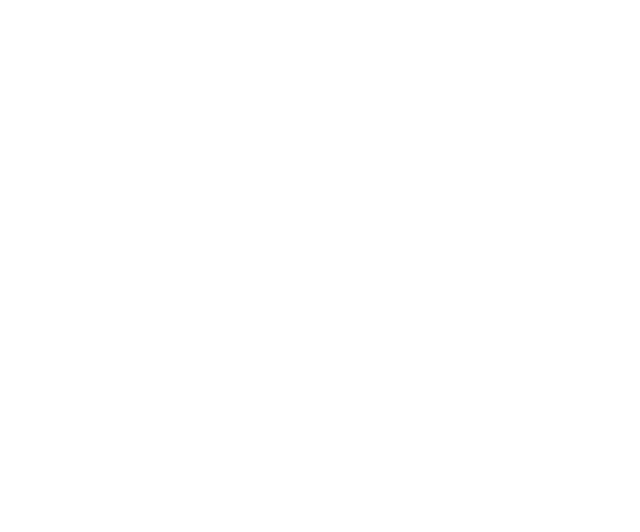
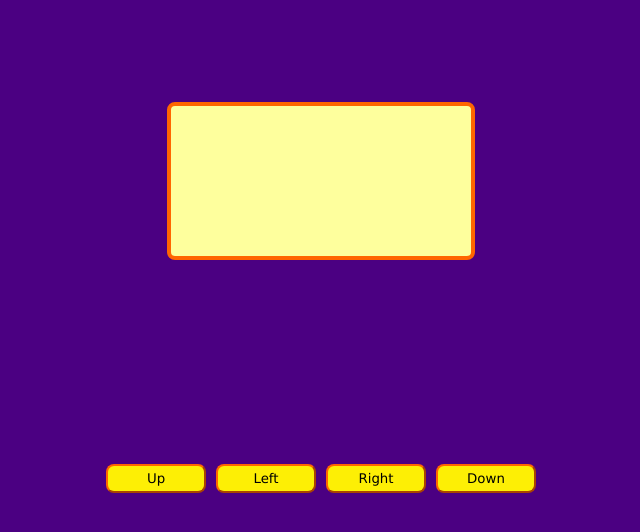
Before and after one commit to Kaliholt/platzi-taller-videojuegos-js, a plain HTML site: page index.html in a window 1280 px wide. Shown: the whole page, without its empty margins (319-959 px from the left). Drawn offline with Linux system fonts and the light colour scheme.

Commit message:
Lista la estructura inicial de nuestro juego

```diff
--- a/index.html
+++ b/index.html
@@ -7,8 +7,24 @@
     <meta name="robots" content="index,follow">
     <meta name="description" content="Juego de carreras y calaveras. Intenta no perder la cabeza!">
     <title>Skull Race | Gaming</title>
+    <link rel="stylesheet" href="./styles.css">
 </head>
 <body>
+    <main class="game-container">
+        <canvas id="game"></canvas>
+        <section class="buttons">
+            <button id="up">Up</button>
+            <button id="left">Left</button>
+            <button id="right">Right</button>
+            <button id="down">Down</button>
+        </section>
+        <section class="information">
+            <!--Information about life, time and records in the game-->
+            <p></p>
+        </section>
 
+        <script src="./maps.js"></script>
+        <script src="./index.js"></script>
+    </main>
 </body>
 </html>
--- a/maps.js
+++ b/maps.js
@@ -0,0 +1,54 @@
+/*
+ * Reglas:
+ * El final de cada nivel debe ser el inicio del siguiente
+*/
+
+const emojis = {
+    '-': ' ',
+    'O': '🚪',
+    'X': '💣',
+    'I': '🎁',
+    'PLAYER': '💀',
+    'BOMB_COLLISION': '🔥',
+    'GAME_OVER': '👎',
+    'WIN': '🏆',
+    'HEART': '❤️',
+  };
+
+  const maps = [];
+  maps.push(`
+    IXXXXXXXXX
+    -XXXXXXXXX
+    -XXXXXXXXX
+    -XXXXXXXXX
+    -XXXXXXXXX
+    -XXXXXXXXX
+    -XXXXXXXXX
+    -XXXXXXXXX
+    -XXXXXXXXX
+    OXXXXXXXXX
+  `);
+  maps.push(`
+    O--XXXXXXX
+    X--XXXXXXX
+    XX----XXXX
+    X--XX-XXXX
+    X-XXX--XXX
+    X-XXXX-XXX
+    XX--XX--XX
+    XX--XXX-XX
+    XXXX---IXX
+    XXXXXXXXXX
+    `);
+  maps.push(`
+    I-----XXXX
+    XXXXX-XXXX
+    XX----XXXX
+    XX-XXXXXXX
+    XX-----XXX
+    XXXXXX-XXX
+    XX-----XXX
+    XX-XXXXXXX
+    XX-----OXX
+    XXXXXXXXXX
+  `);
--- a/styles.css
+++ b/styles.css
@@ -0,0 +1,69 @@
+body {
+    margin: 0;
+    padding: 0;
+    font-family: Verdana, Geneva, Tahoma, sans-serif;
+    color: #fff;
+    background-color: indigo;
+}
+
+.game-container {
+    height: 100vh;
+    width: 100vw;
+    display: flex;
+    align-items: center;
+    justify-content: center;
+    flex-wrap: wrap;
+}
+
+canvas {
+    border: 4px solid #ff6600;
+    border-radius: 8px;
+    background-color: #feff9d;
+}
+
+.buttons {
+    margin: 0 auto;
+    width: 100%;
+    display: flex;
+    justify-content: center;
+    flex-wrap: wrap;
+}
+
+button {
+    width: 100px;
+    margin: 0;
+    padding: 5px 20px;
+    font-family: inherit;
+    border-radius: 8px;
+    border-color: #ff6600;
+    background-color: #fdef05;
+}
+
+button:not(:last-child) {
+    margin-right: 10px;
+}
+
+.information {
+    width: 80%;
+    max-width: 460px;
+    margin: 0 auto;
+    display: flex;
+    flex-wrap: wrap;
+}
+
+p {
+    width: 100%;
+    margin: 0;
+    display: block;
+}
+
+@media (max-width: 440px) {
+    button {
+        margin-top: 25px;
+    }
+
+    #up, #down {
+        margin-left: 100%;
+        margin-right: 100%;
+    }
+}
```
